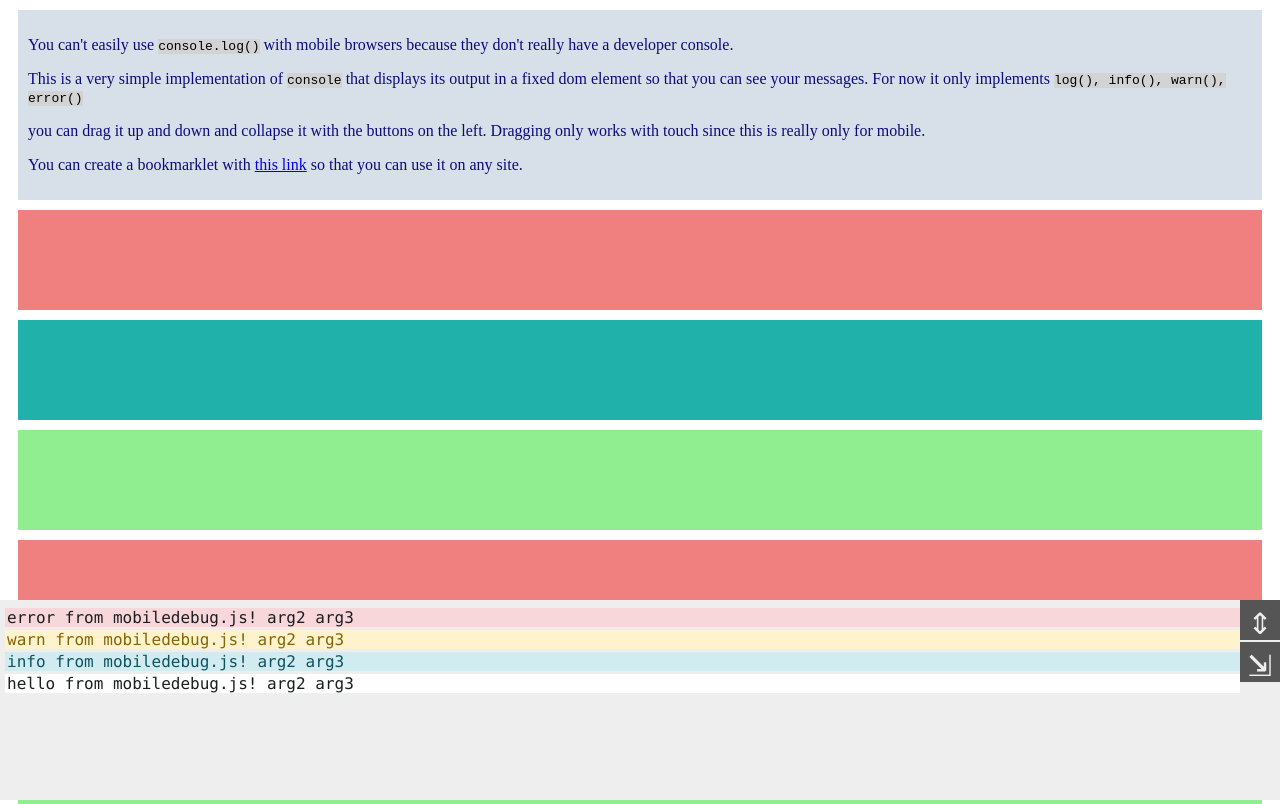
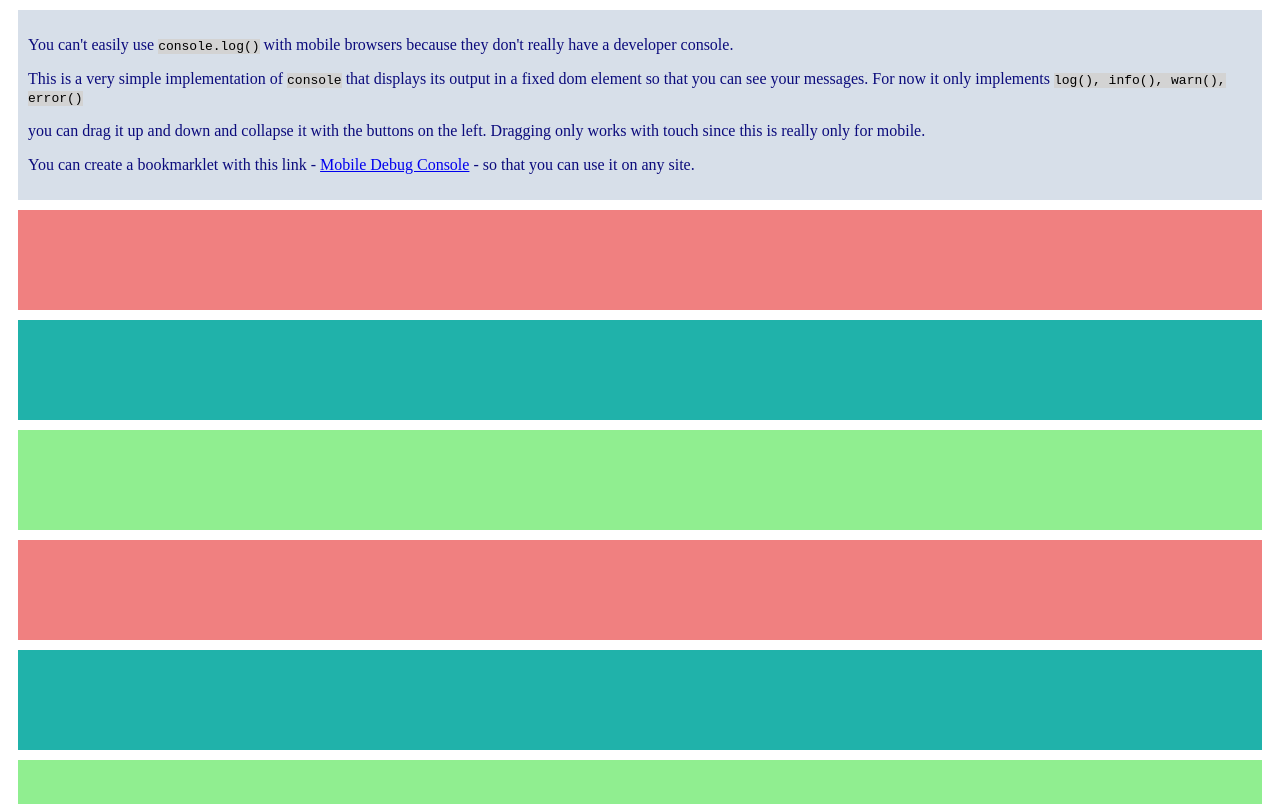
Before and after one commit to matthewcv/matthewcv.github.io, a plain HTML site: page mobiledebug.html in a window 1280 px wide. Shown: the top 804 px of the page. Drawn offline with Linux system fonts and the light colour scheme.

Commit message:
adding the bookmarklet

```diff
--- a/mobiledebug.html
+++ b/mobiledebug.html
@@ -5,7 +5,7 @@
     <meta name="viewport" content="width=device-width, initial-scale=1.0">
     <meta http-equiv="X-UA-Compatible" content="ie=edge">
     <title>Mobile Debug</title>
-    <script src="mobiledebug.js"></script>
+
     <style>
         .whatitis{
             padding: 10px;
@@ -39,7 +39,7 @@
     <p>This is a very simple implementation of <code>console</code> that displays its output in a fixed dom element so that you can see your messages.
     For now it only implements <code>log(), info(), warn(), error()</code></p>
     <p>you can drag it up and down and collapse it with the buttons on the left. Dragging only works with touch since this is really only for mobile.</p>
-    <p>You can create a bookmarklet with <a href="javascript:alert('hi')">this link</a> so that you can use it on any site.</p>
+    <p>You can create a bookmarklet with this link - <a href="javascript:var _mds=document.createElement('script');_mds.src='https://matthewcv.github.io/mobiledebug.js';document.body.appendChild(_mds);void(0)">Mobile Debug Console</a> - so that you can use it on any site.</p>
     </div>
     <div class="filler"></div>
     <div class="filler"></div>
--- a/mobiledebug.js
+++ b/mobiledebug.js
@@ -145,4 +145,6 @@
 
     }
 
+    console.info('Mobile Debug Console activated.')
+
 })()
```
